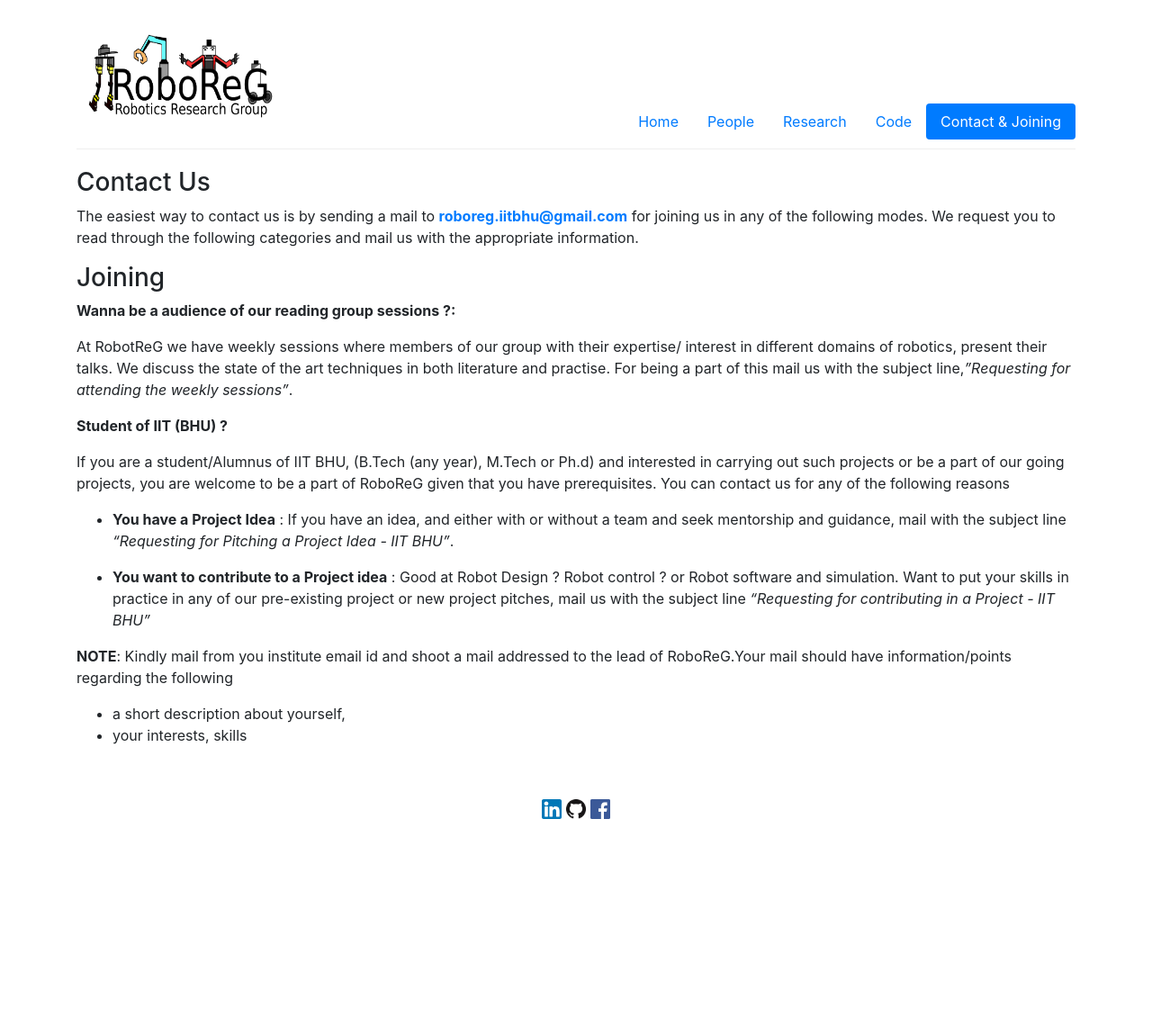
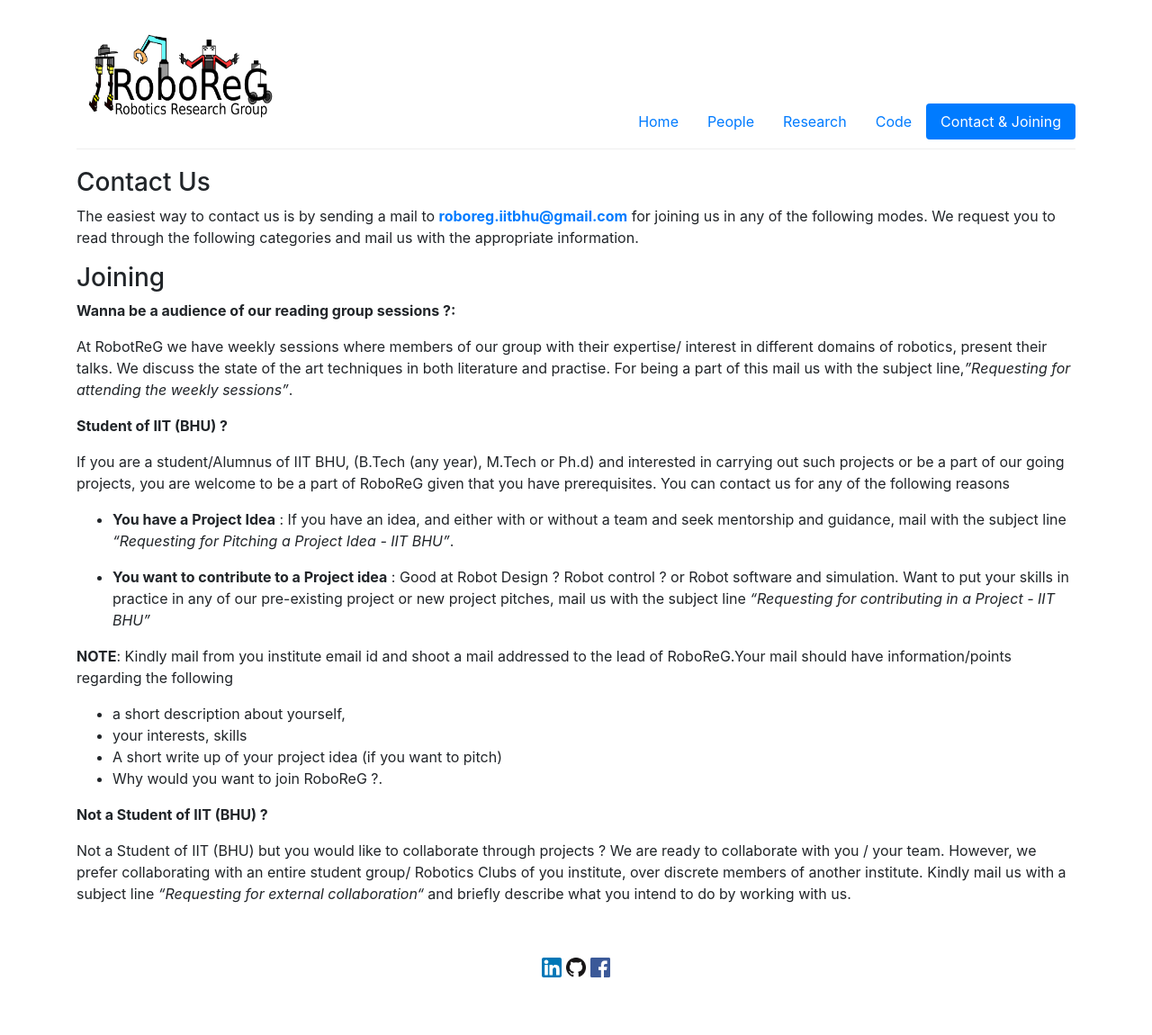
Before and after one commit to Robotics-Club-IIT-BHU/RoboReG, a Jekyll site: the page built from join.md, in a window 1280 px wide. Shown: the whole page at 90% size. Built offline with Jekyll 4.4.1, drawn with Linux system fonts in a browser that asks for light colours; before the commit the page ends 974 px from its top, so only the background shows below that.

Commit message:
minor fix

```diff
--- a/join.md
+++ b/join.md
@@ -22,6 +22,13 @@ If you are a student/Alumnus of IIT BHU, (B.Tech (any year), M.Tech or Ph.d) and
 **NOTE**: Kindly mail from you institute email id and shoot a mail addressed to the lead of RoboReG.Your mail should have information/points regarding the following
 - a short description about yourself,
 - your interests, skills
+- A short write up of your project idea (if you want to pitch)
+- Why would you want to join RoboReG ?.
+
+**Not a Student of IIT (BHU) ?**
+
+Not a Student of IIT (BHU) but you would like to collaborate through projects ? We are ready to collaborate with you / your team. However, we prefer collaborating with an entire student group/ Robotics Clubs of you institute, over discrete members of another  institute. Kindly mail us with a subject line *“Requesting for external collaboration“*  and briefly describe what you intend to do by working with us.
+
 
 
 <br>
```
